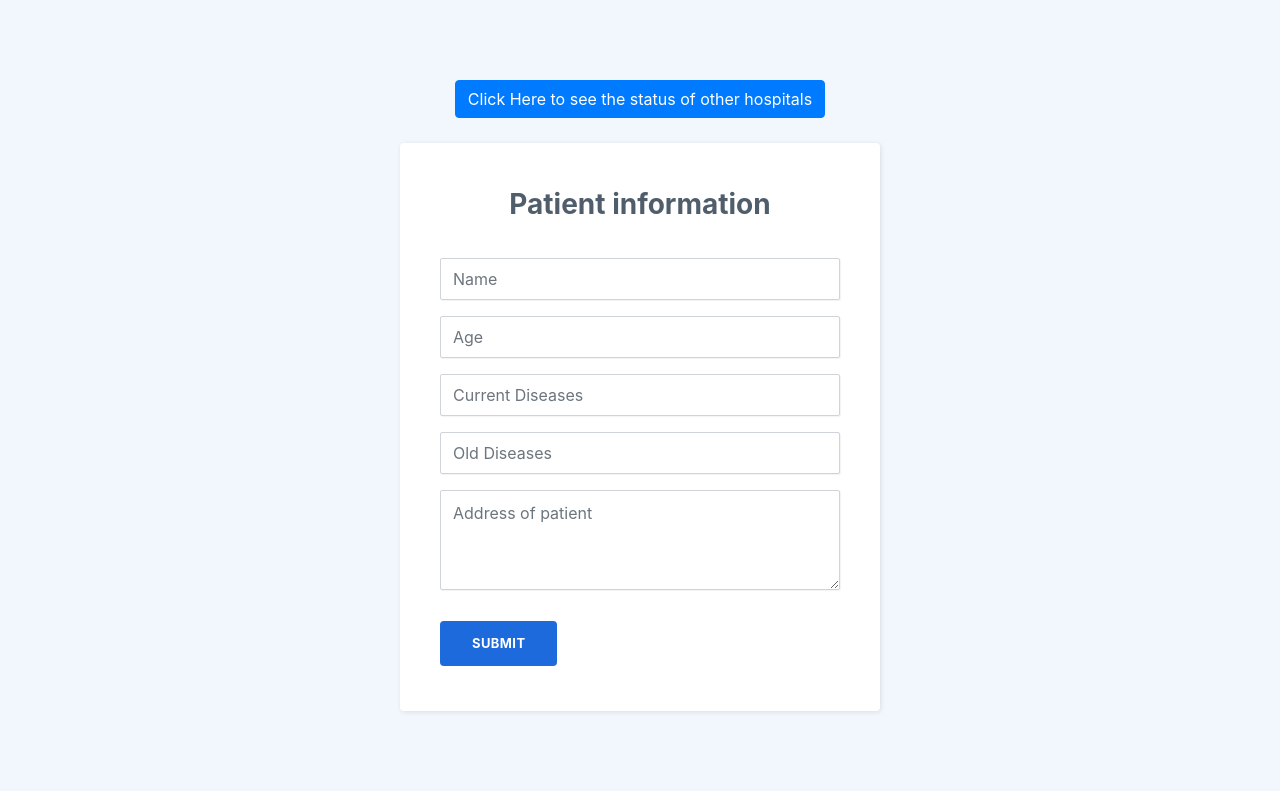
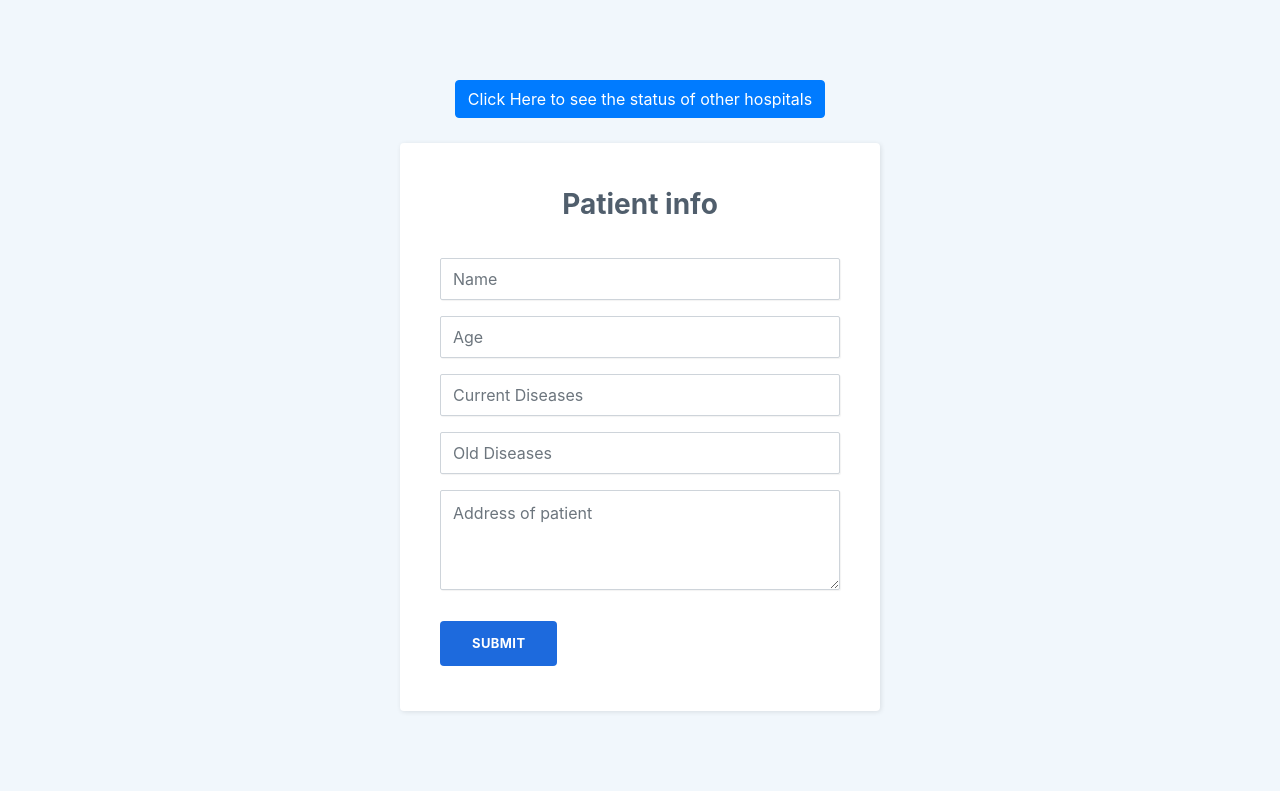
Before and after one commit to kunalt726/eng, a website: page index.html in a window 1280 px wide. Drawn offline with Linux system fonts and the light colour scheme.

Commit message:
Update index.html

```diff
--- a/index.html
+++ b/index.html
@@ -14,7 +14,7 @@
     <div class="contact-clean">
       <div class="lol"><div class="form-group"><button class="btn btn-primary" type="submit">Click Here to see the status of other hospitals</button></div></div>
         <form method="post" action="/message">
-            <h2 class="text-center">Patient information</h2>
+            <h2 class="text-center">Patient info</h2>
             <div class="form-group"><input class="form-control" type="text" name="name" placeholder="Name"></div>
             <div class="form-group"><input class="form-control" type="number" name="age" placeholder="Age"></div>
             <div class="form-group"><input class="form-control" type="text" name="Current_Diseases" placeholder="Current Diseases"></div>
```
